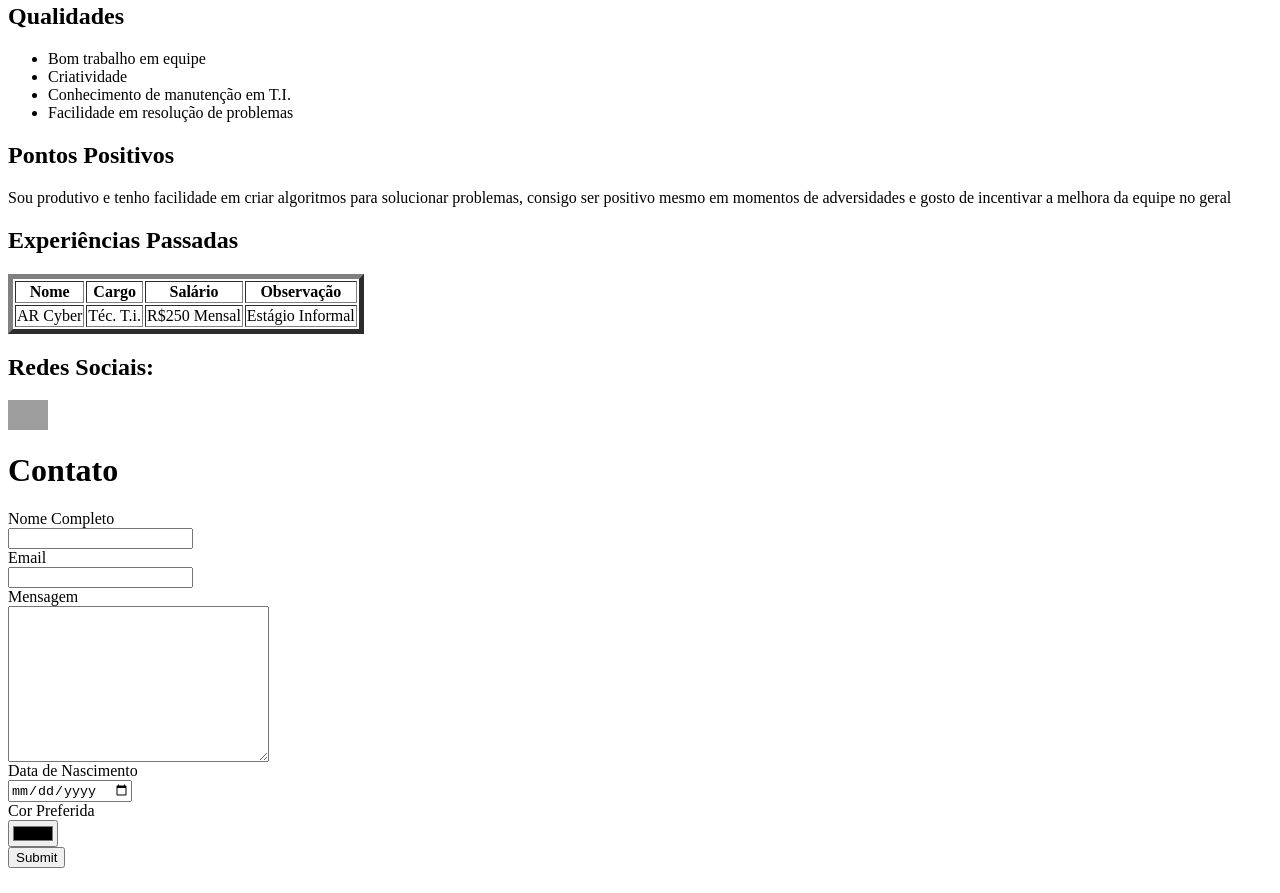
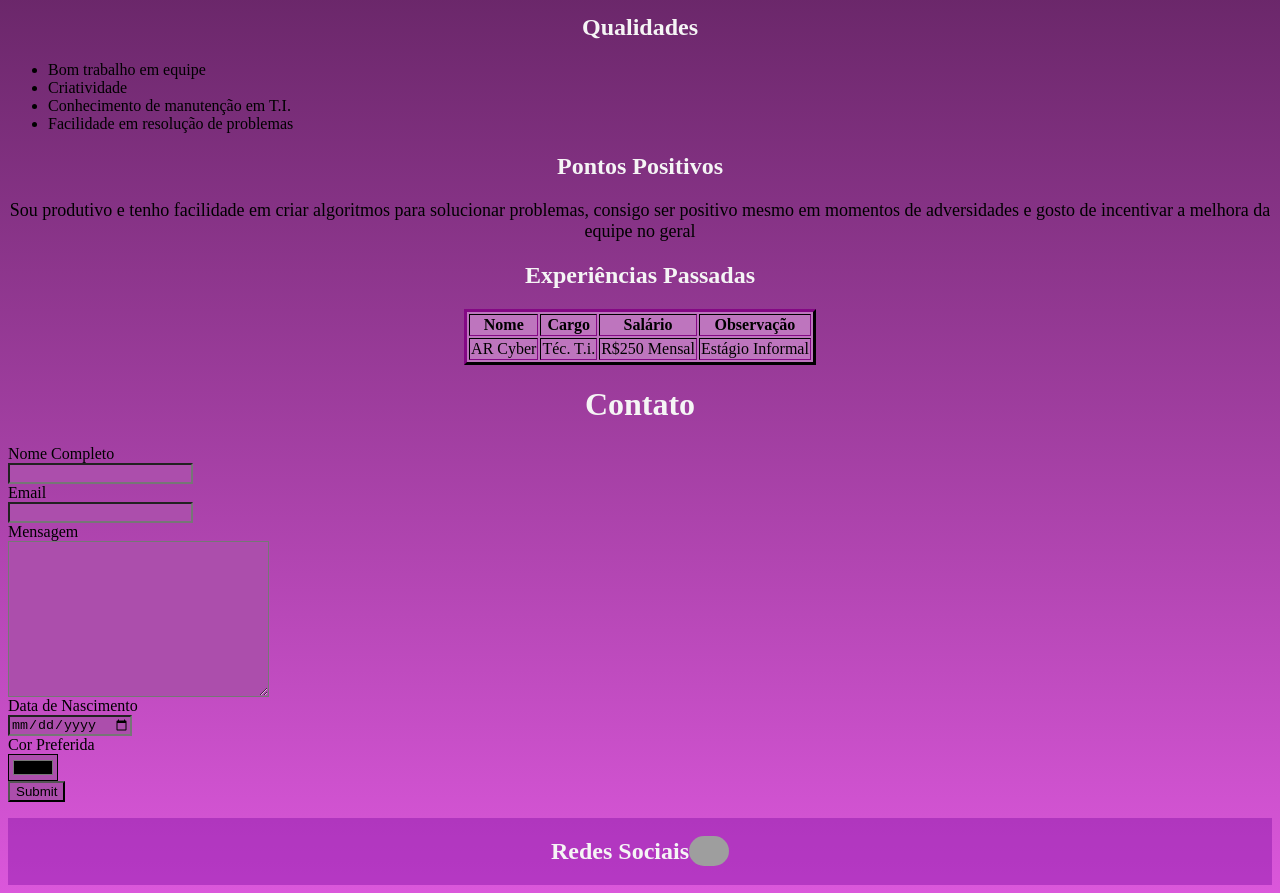
Before and after one commit to HiroRaijin/PortifolioPedroHenriqueCC1Mc, a plain HTML site: page index.html in a window 1280 px wide. Shown: the part 568-1461 px from the top of the page. Drawn offline with Linux system fonts and the light colour scheme; grey boxes are pictures that could not be loaded.

Commit message:
Add files via upload

```diff
--- /dev/null
+++ b/index.css
@@ -0,0 +1,41 @@
+html {
+    background: rgb(36,9,35);
+    background: linear-gradient(180deg, rgba(36,9,35,1) 0%, rgba(219,87,219,1) 100%);
+}
+
+
+img {
+    border-radius: 40px;
+}
+
+h1, h2 {
+    text-align: center;
+    color: whitesmoke;
+    font-weight: bold;
+}
+
+p {
+    text-align: center;
+    text-justify: auto;
+    font-size: 18px;
+}
+
+table {
+    margin-left: auto;
+    margin-right: auto;
+    background-color: #be75be;
+    border-color: #300330;
+    border-width: 3px;
+    color: ;
+}
+
+input, textarea {
+    background-color: #ac4eac;
+}
+
+footer {
+    display: flex;
+    justify-content: center;
+    align-items: center;
+    background-color: rgba(121, 6, 156, 0.377);
+}
--- a/index.html
+++ b/index.html
@@ -1,19 +1,20 @@
 <html>
 
 <head>
+    <link rel="stylesheet" href="index.css">
     <title> Curriculum Vitae </title>
     <h1> Curriculo Virtual </h1>
 </head>
 
 <body>
-
+    <div class="eu">
     <h2> Pedro Henrique de Souza da Silva </h2>
     <img width="200px" src="./Images/Fotinha Huehue.jpg" alt="My Photo">
     <h2>Sobre mim</h2>
     <p> Sou Pedro Henrique e tenho 18 anos. Tenho Ensino Médio completo com formação em Tec. em Agropecuária. Tenho
         muita facilidade com trabalhos em equipe e praticidade na aprendizagem de novas coisas.</p>
     <p> Atualmente curso Ciências da Computação na Universidade de Vila Velha! </p>
-
+    </div>
     <h2>Qualidades</h2>
     <ul>
         <li> Bom trabalho em equipe</li>
@@ -29,10 +30,10 @@
     <h2>Experiências Passadas</h2>
     <table border="5">
         <thead>
-                <th>Nome</th>
-                <th>Cargo</th>
-                <th>Salário</th>
-                <th>Observação</th>
+            <th>Nome</th>
+            <th>Cargo</th>
+            <th>Salário</th>
+            <th>Observação</th>
         </thead>
         <tbody>
             <tr>
@@ -47,11 +48,6 @@
         </tfoot>
     </table>
 
-
-    <h2>Redes Sociais:</h2>
-    <a href="https://www.instagram.com/https_phzin022/" target="_blank"><img width="40px"
-            src="https://th.bing.com/th/id/R.f7f657b1e89a075b6062aba291d97af0?rik=rmFb%2bPjC101nmg&riu=http%3a%2f%2fassets.stickpng.com%2fimages%2f5ecec6ef73e4440004f09e75.png&ehk=ZqYG1phH6nCVafMzgTfRXutQ3G%2b7%2fOxD6A7t24By%2bq8%3d&risl=&pid=ImgRaw&r=0."
-            alt="Instagram"></a>
 
     <h1>Contato</h1>
     <form action="#" method="get">
@@ -72,4 +68,12 @@
 
 </body>
 
+<footer>
+    <h2>Redes Sociais</h2>
+    <a href="https://www.instagram.com/https_phzin022/" target="_blank"><img width="40px"
+            src="https://th.bing.com/th/id/R.f7f657b1e89a075b6062aba291d97af0?rik=rmFb%2bPjC101nmg&riu=http%3a%2f%2fassets.stickpng.com%2fimages%2f5ecec6ef73e4440004f09e75.png&ehk=ZqYG1phH6nCVafMzgTfRXutQ3G%2b7%2fOxD6A7t24By%2bq8%3d&risl=&pid=ImgRaw&r=0."
+            alt="Instagram"></a>
+
+</footer>
+
 </html>
```
